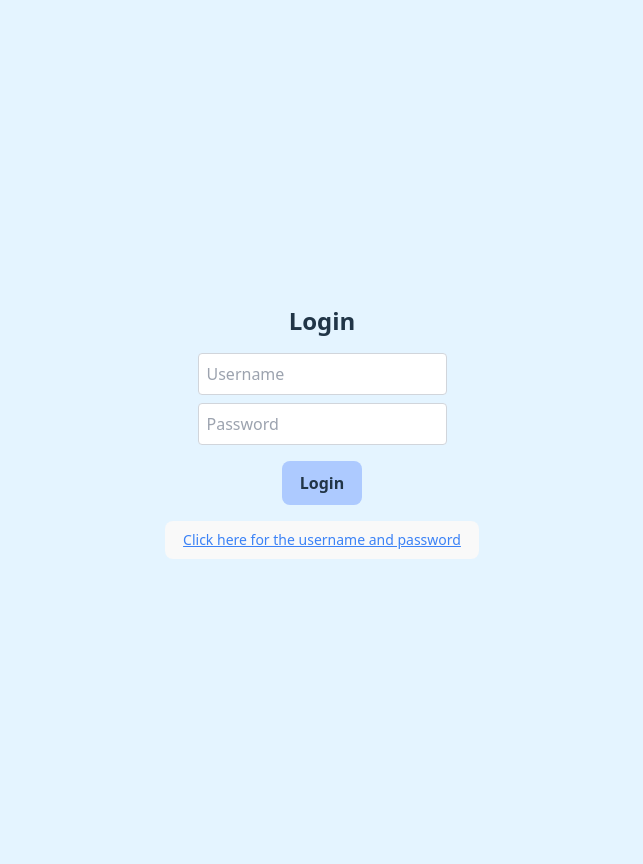
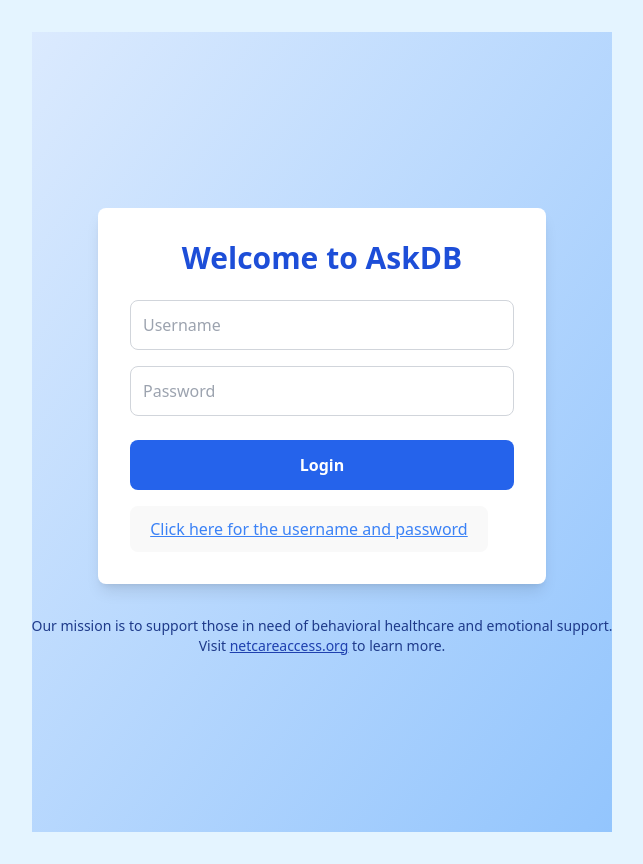
Before and after one commit to cfgcolumbus24/Team-7, a React (Vite) app in the folder Project/client/: page / in a window 1280 px wide. Shown: the whole page, without its empty margins (318-961 px from the left). Built offline with nearby package versions, Linux system fonts and the light colour scheme.

Commit message:
Improve login page UI with gradient background and enhanced layout

```diff
--- a/Project/client/src/LoginPage.jsx
+++ b/Project/client/src/LoginPage.jsx
@@ -1,6 +1,6 @@
 import { useState } from 'react';
 
-function LoginPage( {setAuthenticated}) {
+function LoginPage({ setAuthenticated }) {
   const [username, setUsername] = useState('');
   const [password, setPassword] = useState('');
 
@@ -17,34 +17,47 @@
   };
 
   return (
-    <div className="flex flex-col items-center justify-center min-h-screen bg-[#e4f4ff]">
-      <h1 className="text-2xl font-bold mb-4">Login</h1>
+    <div className="flex flex-col items-center justify-center min-h-screen bg-gradient-to-br from-blue-100 to-blue-300">
+      {/* Login Card */}
+      <div className="bg-white shadow-lg rounded-lg p-8 w-full max-w-md mx-4">
+        <h1 className="text-3xl font-semibold text-blue-700 mb-6 text-center">Welcome to AskDB</h1>
+
         <input
           type="text"
           placeholder="Username"
           value={username}
           onChange={(e) => setUsername(e.target.value)}
-        className="mb-2 p-2 border border-gray-300 rounded"
+          className="mb-4 w-full p-3 border border-gray-300 rounded-lg focus:outline-none focus:border-blue-500"
         />
+
         <input
           type="password"
           placeholder="Password"
           value={password}
           onChange={(e) => setPassword(e.target.value)}
-        className="mb-4 p-2 border border-gray-300 rounded"
+          className="mb-6 w-full p-3 border border-gray-300 rounded-lg focus:outline-none focus:border-blue-500"
         />
+
         <button
           onClick={handleLogin}
-        className="rounded-lg border-2 border-transparent px-4 py-2 text-base font-semibold bg-[#adcaff] hover:border-[#508aff] transition-colors mb-4"
+          className="w-full bg-blue-600 text-white py-3 rounded-lg font-semibold hover:bg-blue-700 transition-colors"
         >
           Login
         </button>
+
         <button
           onClick={showDemoCredentials}
-        className="text-sm text-blue-500 underline hover:text-blue-700"
+          className="mt-4 text-blue-500 underline hover:text-blue-700 text-center block"
         >
           Click here for the username and password
         </button>
+      </div>
+
+      {/* Footer with Mission Statement */}
+      <footer className="mt-8 text-center text-blue-900 text-sm">
+        <p>Our mission is to support those in need of behavioral healthcare and emotional support.</p>
+        <p>Visit <a href="https://netcareaccess.org" className="underline text-blue-800 hover:text-blue-900">netcareaccess.org</a> to learn more.</p>
+      </footer>
     </div>
   );
 }
```
Lines whose indentation alone changed are shown as unchanged.
